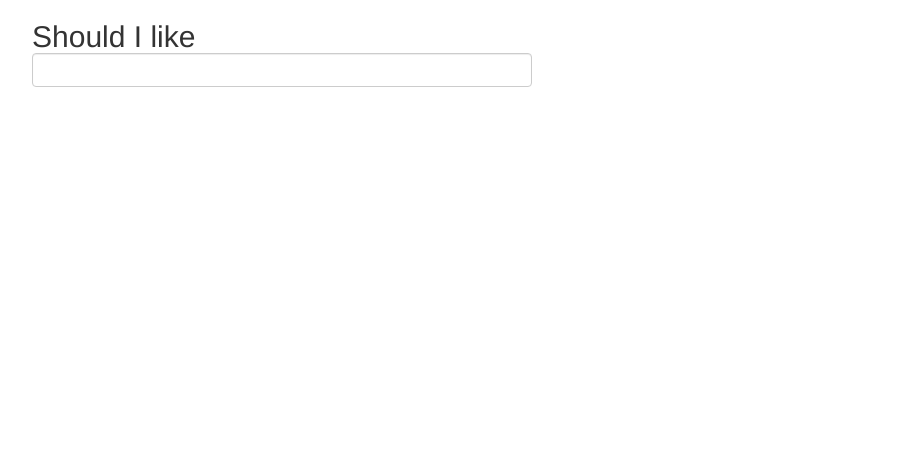
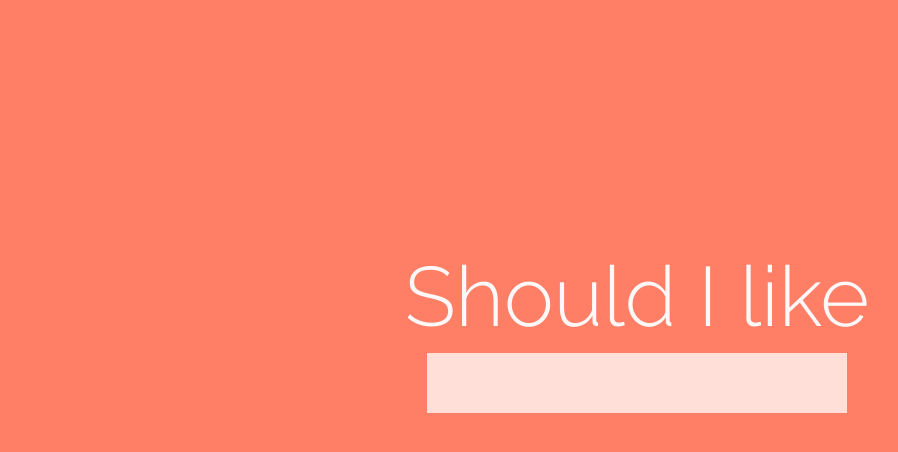
Before and after one commit to chiaS/COBALT-CLERIC, a website: page client/index.html in a window 1280 px wide. Shown: the whole page, without its empty margins (18-916 px from the left). Drawn offline with nearby package versions, Linux system fonts and the light colour scheme; some packages are replaced by stand-ins of ours; a script that the page names is missing.

Commit message:
add functional home page

```diff
--- a/client/index.html
+++ b/client/index.html
@@ -6,19 +6,16 @@
   <meta name="description" content="making decision easier">
 
   <link rel="stylesheet" href="bower_components/bootstrap/dist/css/bootstrap.min.css">
+  <link href='http://fonts.googleapis.com/css?family=Raleway:200,300' rel='stylesheet' type='text/css'>
   <link rel="stylesheet" href="styles/main.css">
 </head>
-<body>
-  <!--[if lt IE 7]>
-      <p class="browsehappy">You are using an <strong>outdated</strong> browser. Please <a href="http://browsehappy.com/">upgrade your browser</a> to improve your experience.</p>
-  <![endif]-->
-  <!-- Angular View -->
-  <div ng-app='shouldIApp'>
-  <form id="form" role="form">
-    <div ui-view></div>
-  </form>
+<body ng-app="shouldIApp">
+
+  <div id="background">
+    <div class="container" ui-view></div>
   </div>
-  <!-- Dependencies Scripts -->
+
+  <!-- Client-side Requirements -->
   <script src="bower_components/jquery/dist/jquery.js"></script>
   <script src="https://code.jquery.com/ui/1.11.2/jquery-ui.min.js" ></script>
   <script src="bower_components/angular/angular.js"></script>
@@ -29,6 +26,8 @@
   <script src="bower_components/angular-mocks/angular-mocks.js"></script>
   <script src="bower_components/ngFx/dist/ngFx.js"></script>
 
+
+  <!-- Angular Modules -->
   <script src="script/autoComplete/autoComplete.js"></script>
   <script src="script/services/services.js"></script>
   <script src="script/app.js"></script>
--- a/client/script/autoComplete/autoComplete.html
+++ b/client/script/autoComplete/autoComplete.html
@@ -1,5 +1,9 @@
-<div class="form-group">
-  <h2 for="Autocomplete">Should I like
-    <input type="text" class="form-control"  ng-model="data" auto-complete/>
-  </h2>
+<div class="container search-page form-group">
+  <h2 id="title" for="Autocomplete">Should I like</h2>
+  <div class="search-bar">
+    <form novalidate>
+    <input type="search" class="search-box"  ng-model="data" auto-complete autofocus required/>
+    </form>
+  </div>
+  <div id="main" ui-view></div>
 </div>
--- a/client/script/autoComplete/autoComplete.js
+++ b/client/script/autoComplete/autoComplete.js
@@ -1,3 +1,5 @@
+'use strict';
+
 angular.module('shouldIApp.autoComplete', [])
 
 .controller('Controller', function($scope, AutoCompleteService) {
--- a/client/script/services/services.js
+++ b/client/script/services/services.js
@@ -1,3 +1,5 @@
+'use strict';
+
 angular.module('shouldIApp.services', [])
 .factory('AutoCompleteService', function ($http) {
   var getSource = function(){
--- a/client/styles/main.css
+++ b/client/styles/main.css
@@ -1,4 +1,69 @@
+html, body {
+  background-color: #FAF1D3;
+  color: #FFF8F8;
+  font-family: 'Raleway', san-serif;
+  height: 100%;
+  width: 100%;
+  margin: 0;
+  text-align: center;
+}
+
+input, select {
+  font-family: inherit;
+}
+
+h1, h2, h3 {
+  color: #FFF8F8;
+  text-align: center;
+}
+
+#background {
+  position: relative;
+  display: block;
+  background-color: #FF7F66;
+  height: 100%;
+  width: 100%;
+  z-index: 1;
+}
+
+#title {
+  /*display: inline-block;*/
+  font-size: 6em;
+  font-weight: 300;
+  left: 25%;
+  margin-top: 22%;
+  z-index: 3;
+}
+
+.search-bar {
+  /*position: relative;*/
+  width: 100%;
+  margin: 0px auto;
+}
+
+.search-box {
+  font-size: 2em;
+  /*margin-left: 360px;*/
+  width: 420px;
+  height: 40px;
+  color: #0f0f0f;
+  opacity: 0.75;
+  border: none;
+  padding-left: 15px;
+  padding-top: 30px;
+  padding-bottom: 30px;
+}
+
+input[type=search]:focus {
+  outline: none;
+}
+
 #form {
   margin-left: 50px;
   width: 500px
 }
+
+[auto-complete] {
+  color: black;
+  background-color: white;
+}
```
Also changed, not shown: client/assets/img/bg.jpg (added). Lines whose indentation alone changed are shown as unchanged.
